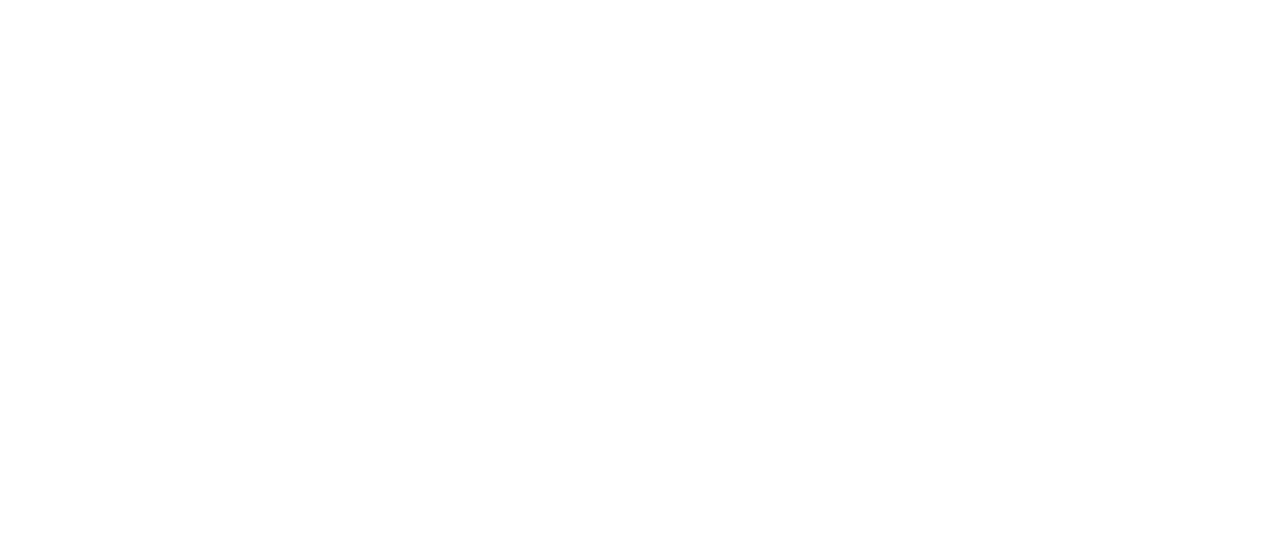
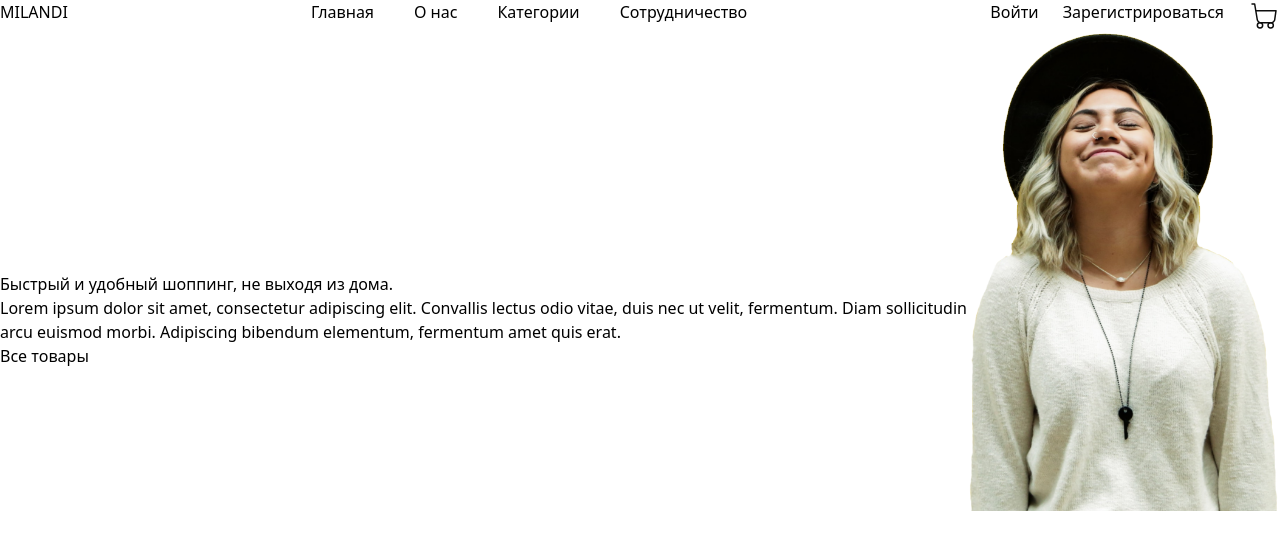
Before and after one commit to yoqubovabdulaziz/imperator, a website: page index.html in a window 1280 px wide. Drawn offline with Linux system fonts and the light colour scheme; files whose address does not match are found by name.

Commit message:
added images

```diff
--- a/index.html
+++ b/index.html
@@ -7,6 +7,36 @@
     <link rel="stylesheet" href="css/output.css">
 </head>
 <body>
-
+    <header>
+        <nav class="container mx-auto flex justify-between">
+            <a href="#" class="nav__logo">MILANDI</a>
+            <ul class="flex gap-10">
+                <li><a href="#">Главная</a></li>
+                <li><a href="#">О нас</a></li>
+                <li><a href="#">Категории</a></li>
+                <li><a href="#">Сотрудничество</a></li>
+            </ul>
+            <div class="nav__end flex gap-6">
+                <a href="#">Войти</a>
+                <a href="#">Зарегистрироваться</a>
+                <img src="assets/images/home/basket.svg" alt="basket">
+            </div>
+        </nav>
+    </header>
+    <main>
+        <section id="hero">
+            <div class="container flex">
+                <div class="hero__left pt-60">
+                    <h1>Быстрый и удобный шоппинг, не выходя из дома.</h1>
+                    <p>Lorem ipsum dolor sit amet, consectetur adipiscing elit. Convallis lectus odio vitae, duis nec ut velit, fermentum. Diam
+                    sollicitudin arcu euismod morbi. Adipiscing bibendum elementum, fermentum amet quis erat.</p>
+                    <a href="#">Все товары</a>
+                </div>
+                <div class="hero__right">
+                    <img src="assets/images/home/hero.png" alt="">
+                </div>
+            </div>
+        </section>
+    </main>
 </body>
 </html>
```
Also changed, not shown: assets/images/basket.svg (added), assets/images/hero.png (added), css/output.css.
